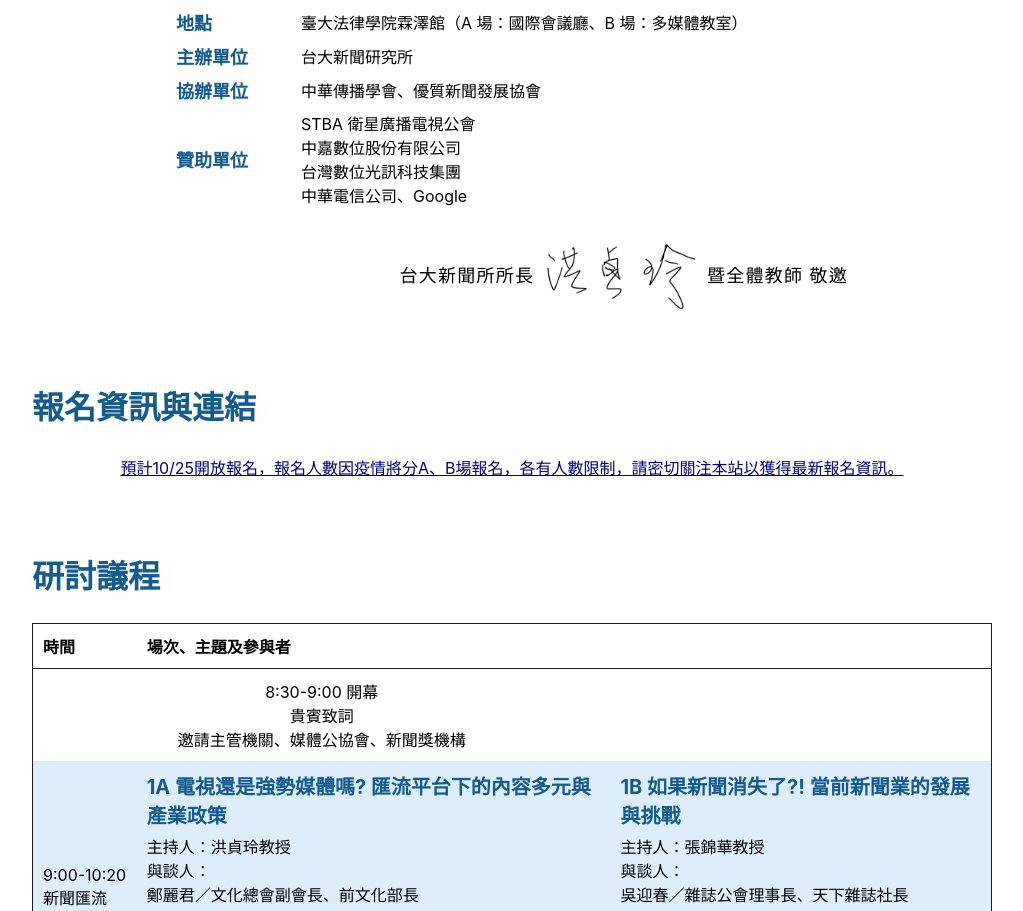
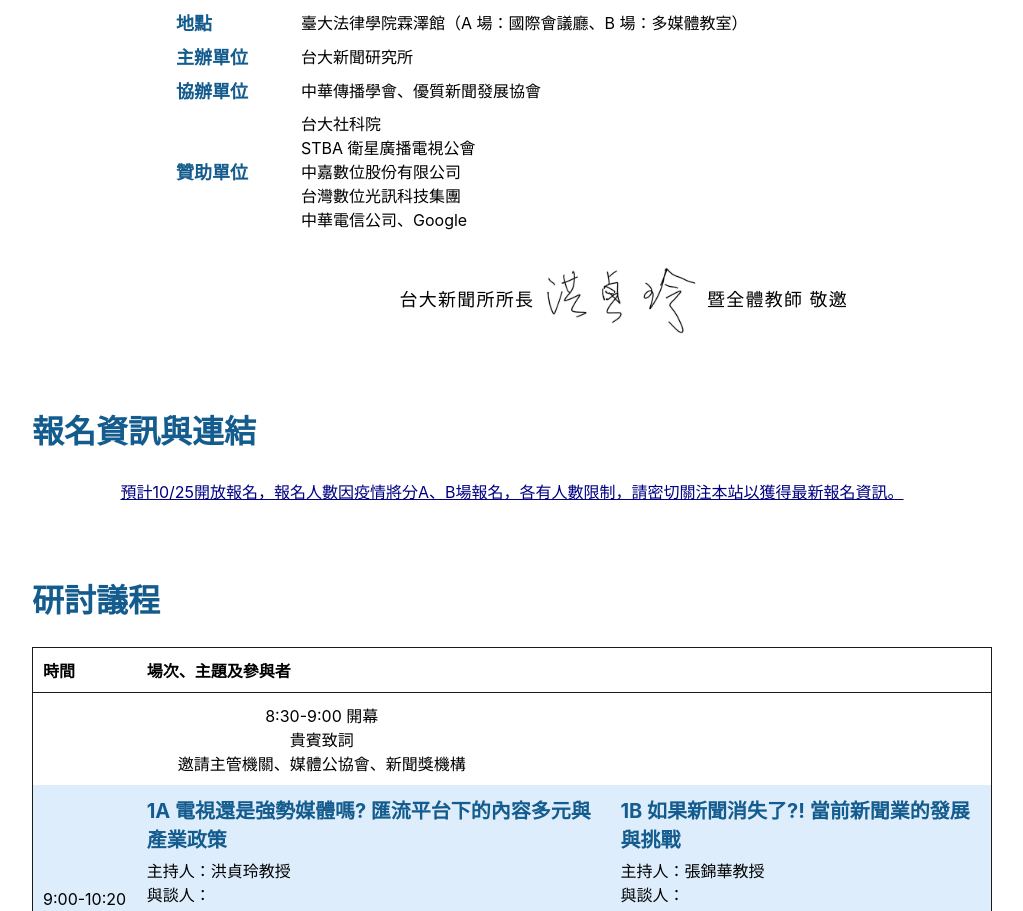
Before and after one commit to ntujour/forum30, a React (Create React App) app: page / in a window 1280 px wide. Shown: the part 1030-1941 px from the top of the page, without its empty margins (128-1151 px from the left). Built offline with nearby package versions, Linux system fonts and the light colour scheme.

Commit message:
fix: ntuss title

```diff
--- a/src/components/Intro/index.jsx
+++ b/src/components/Intro/index.jsx
@@ -56,6 +56,8 @@ const Intro = () => (
       <InfoItem>
         <InfoTitle>贊助單位</InfoTitle>
         <InfoContent>
+          台大社科院
+          <br />
           STBA 衛星廣播電視公會
           <br />
           中嘉數位股份有限公司
```
